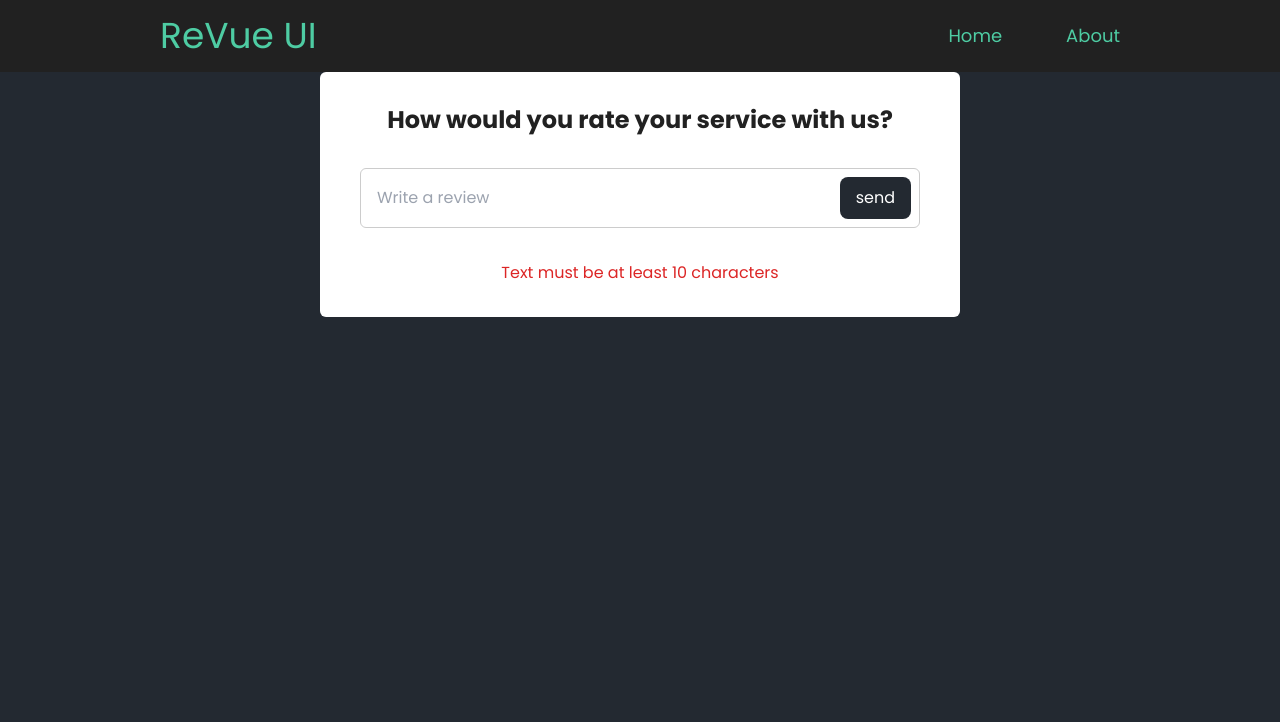
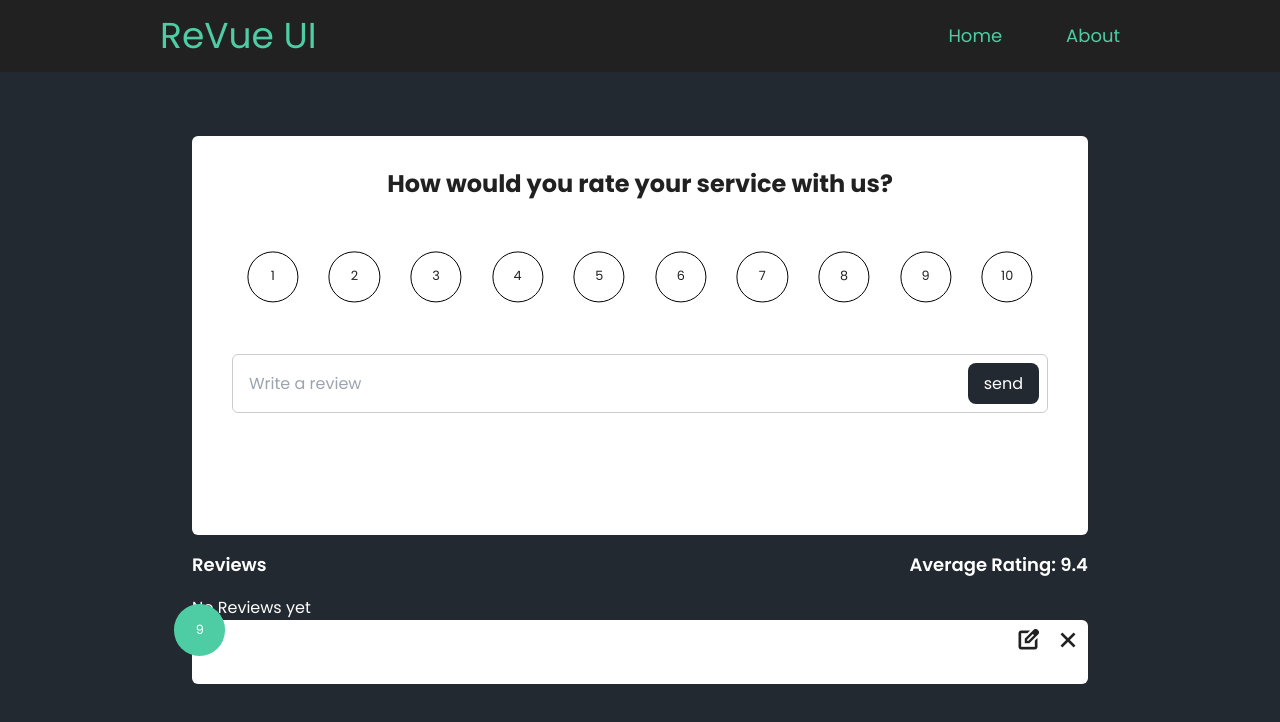
Before and after one commit to kuncung38/ReVue-Page, a Vue app: page / in a window 1280 px wide. Shown: the top 722 px of the page. Built offline with nearby package versions, Linux system fonts and the light colour scheme.

Commit message:
review box done, review item styling almost done

```diff
--- a/index.html
+++ b/index.html
@@ -6,6 +6,8 @@
   <link rel="icon" href="src/assets/Logo.webp">
   <meta name="viewport" content="width=device-width, initial-scale=1.0">
   <title>ReVue Page</title>
+  <link rel="stylesheet"
+    href="https://fonts.googleapis.com/css2?family=Material+Symbols+Outlined:opsz,wght,FILL,GRAD@48,400,0,0" />
 </head>
 
 <body>
--- /dev/null
+++ b/src/components/RatingSelect.vue
@@ -0,0 +1,36 @@
+<script setup>
+const props = defineProps(['n'])
+const emit = defineEmits(['rate'])
+
+
+</script>
+
+<template>
+    <li class="relative">
+        <input type="radio" name="rating" value="n" @click="$emit('rate', n)" :id="`rating-${n}`" class="opacity-0" />
+        <label :for="`rating-${n}`"
+            class="flex items-center justify-center rounded-full hover:bg-[#94e9cc] hover:text-white hover:border-none">{{ n
+            }}</label>
+    </li>
+</template>
+
+<style scoped>
+label {
+    position: absolute;
+    top: 50%;
+    left: 50%;
+    transform: translate(-50%, -50%);
+    width: 4vw;
+    height: 4vw;
+    font-size: 1vw;
+    cursor: pointer;
+    border: 1px solid black;
+    transition-duration: 200ms;
+}
+
+input[type="radio"]:checked~label {
+    background-color: #4ecca3;
+    color: white;
+    border: none;
+}
+</style>
--- /dev/null
+++ b/src/components/ReviewItem.vue
@@ -0,0 +1,47 @@
+<script setup>
+import Card from './Shared/Card.vue';
+
+</script>
+
+<template>
+    <Card>
+        <div class="rounded-full rating-display">
+            9
+        </div>
+
+        <div class="absolute flex flex-row items-center justify-center gap-4 top-2 right-2">
+            <button>
+                <span class="font-semibold material-symbols-outlined">
+                    edit_square
+                </span>
+            </button>
+            <button>
+                <span class="font-semibold material-symbols-outlined">
+                    close
+                </span>
+            </button>
+        </div>
+    </Card>
+</template>
+
+
+
+<style scoped>
+.rating-display {
+    position: absolute;
+    top: -1rem;
+    left: -2%;
+    z-index: 10;
+    display: flex;
+    justify-content: center;
+    align-items: center;
+    width: 4vw;
+    height: 4vw;
+    font-size: 1vw;
+    background: #4ecca3;
+    color: white;
+    cursor: pointer;
+    transition-duration: 200ms;
+
+}
+</style>
--- /dev/null
+++ b/src/components/ReviewList.vue
@@ -0,0 +1,17 @@
+<script setup>
+import ReviewItem from './ReviewItem.vue';
+
+
+</script>
+
+<template>
+    <div>
+        <p>No Reviews yet</p>
+
+        <ReviewItem />
+    </div>
+</template>
+
+
+
+<style lang="scss" scoped></style>
--- /dev/null
+++ b/src/components/ReviewStats.vue
@@ -0,0 +1,14 @@
+<script setup>
+
+</script>
+
+<template>
+    <div class="flex items-center justify-between text-lg font-semibold text-semibold">
+        <h4>Reviews</h4>
+        <h4>Average Rating: 9.4</h4>
+    </div>
+</template>
+
+
+
+<style lang="scss" scoped></style>
--- a/src/components/ReviewsForm.vue
+++ b/src/components/ReviewsForm.vue
@@ -1,25 +1,82 @@
 <script setup>
-import { ref } from 'vue';
+import { onMounted, ref, watch } from 'vue';
 import Card from './Shared/Card.vue';
+import RatingSelect from './RatingSelect.vue'
 
 const text = ref('')
 const btnDisabled = ref(false)
 const message = ref('')
+const rating = ref(0)
+const belowTen = ref(false)
+
+const rate = (n) => {
+    rating.value = n
+
+}
+
+let warningText
+let timer
+
+const runTimer = () => {
+    timer = setTimeout(() => {
+        warningText.classList.remove('warning')
+    }, 3000)
+}
+
+const handleSubmit = () => {
+    if (text.value.length < 10) {
+        clearTimeout(timer)
+        warningText.classList.remove('warning')
+        void warningText.offsetWidth
+        warningText.classList.add('warning')
+        return runTimer()
+    }
+    console.log(rating.value);
+    console.log(text.value);
+}
+
+onMounted(() => {
+    warningText = document.querySelector('#warning')
+})
+
 </script>
 
 
 <template>
     <Card>
         <h2 class="text-2xl font-bold">How would you rate your service with us?</h2>
-        <!-- Rating -->
-        <form class="flex gap-2 w-full border border-[#ccc] p-2 rounded-md items-center">
-            <input type="text" placeholder="Write a review" class="h-full ml-2 grow-[2] text-base focus:outline-none" />
-            <input type="button" :disabled="btnDisabled" value="send"
-                class="px-4 py-2 text-white rounded-lg bg-[#232931]" />
+        <ul class="flex items-center justify-around w-full">
+            <RatingSelect v-for="n in 10" :key="n" :n="n" @rate="rate" />
+        </ul>
+        <form @submit.prevent="handleSubmit" class="flex gap-2 w-full border border-[#ccc] p-2 rounded-md items-center">
+            <input type="text" v-model.lazy="text" placeholder="Write a review"
+                class="h-full ml-2 grow-[2] text-base focus:outline-none" />
+            <button type="submit" :disabled="btnDisabled" class="px-4 py-2 text-white rounded-lg bg-[#232931]">send</button>
         </form>
-        <p class="text-red-600">Text must be at least 10 characters</p>
+        <p id="warning" class="text-red-600 duration-150 opacity-0">Text must be at least
+            10
+            characters</p>
     </Card>
 </template>
 
 
-<style lang="scss" scoped></style>
+<style scoped>
+.warning {
+    opacity: 1;
+    animation: glow 0.5s ease 3;
+}
+
+@keyframes glow {
+    0% {
+        text-shadow: 0 0 1em white;
+    }
+
+    50% {
+        text-shadow: 0 0 1em red;
+    }
+
+    100% {
+        text-shadow: 0 0 1em white;
+    }
+}
+</style>
--- a/src/components/Shared/Card.vue
+++ b/src/components/Shared/Card.vue
@@ -8,7 +8,7 @@ const props = defineProps({
 </script>
 
 <template>
-    <div class="flex flex-col items-center gap-8 bg-white text-[#212121] rounded-md relative p-8 px-10"
+    <div class="flex flex-col items-center gap-16 bg-white text-[#212121] rounded-md relative p-8 px-10"
         :class="{ chosen: chosen }">
         <slot />
     </div>
--- a/src/views/HomeView.vue
+++ b/src/views/HomeView.vue
@@ -1,14 +1,20 @@
 <script setup>
 import Header from '@/components/Header.vue'
 import ReviewsForm from '../components/ReviewsForm.vue';
+import ReviewStats from '../components/ReviewStats.vue';
+import ReviewList from '../components/ReviewList.vue'
 </script>
 
 <template>
   <section>
     <Header />
 
-    <main class="w-full px-80">
+    <main class="w-full mt-16 px-[15vw] flex flex-col gap-4">
       <ReviewsForm />
+
+      <ReviewStats />
+
+      <ReviewList />
     </main>
   </section>
 </template>
```
